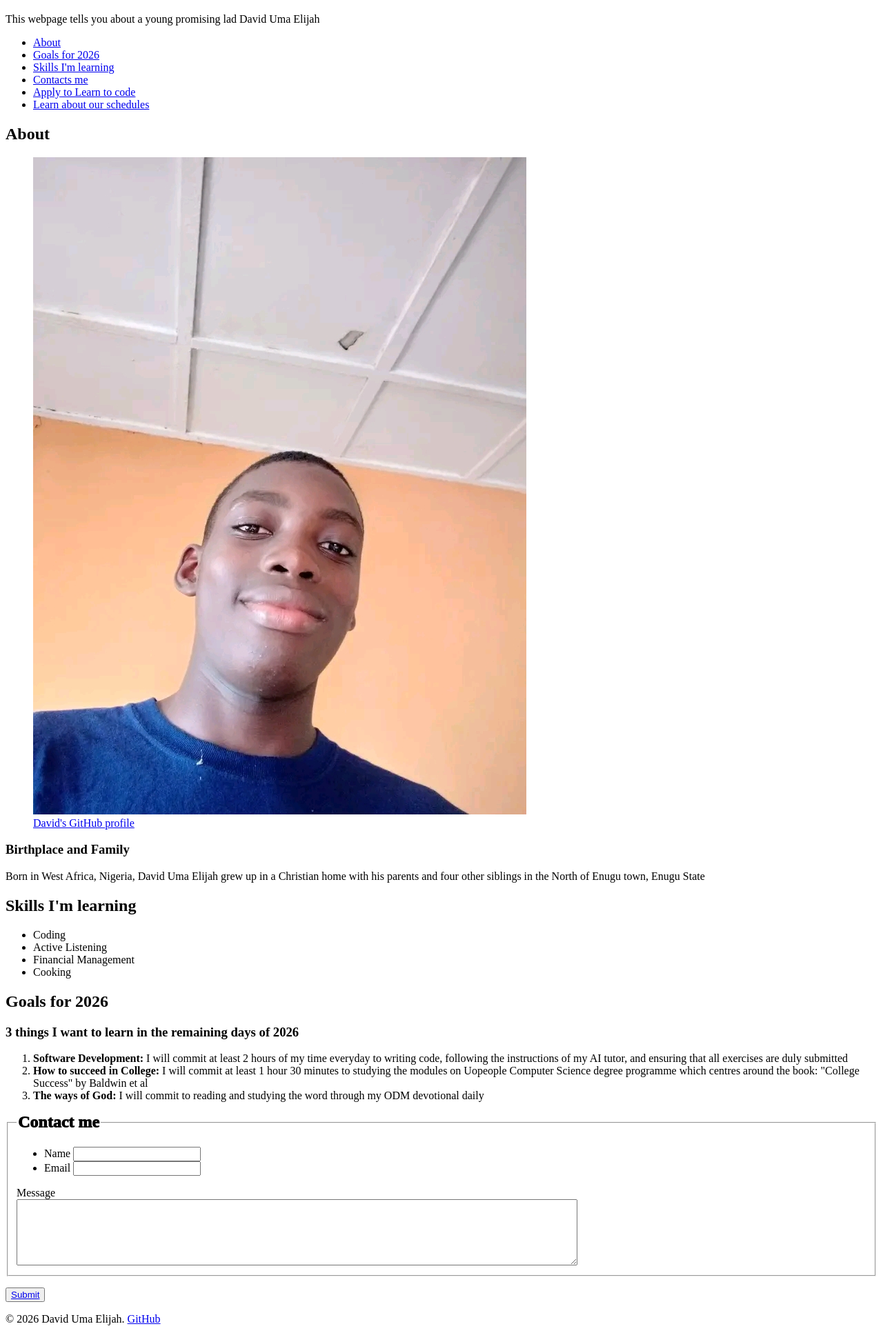
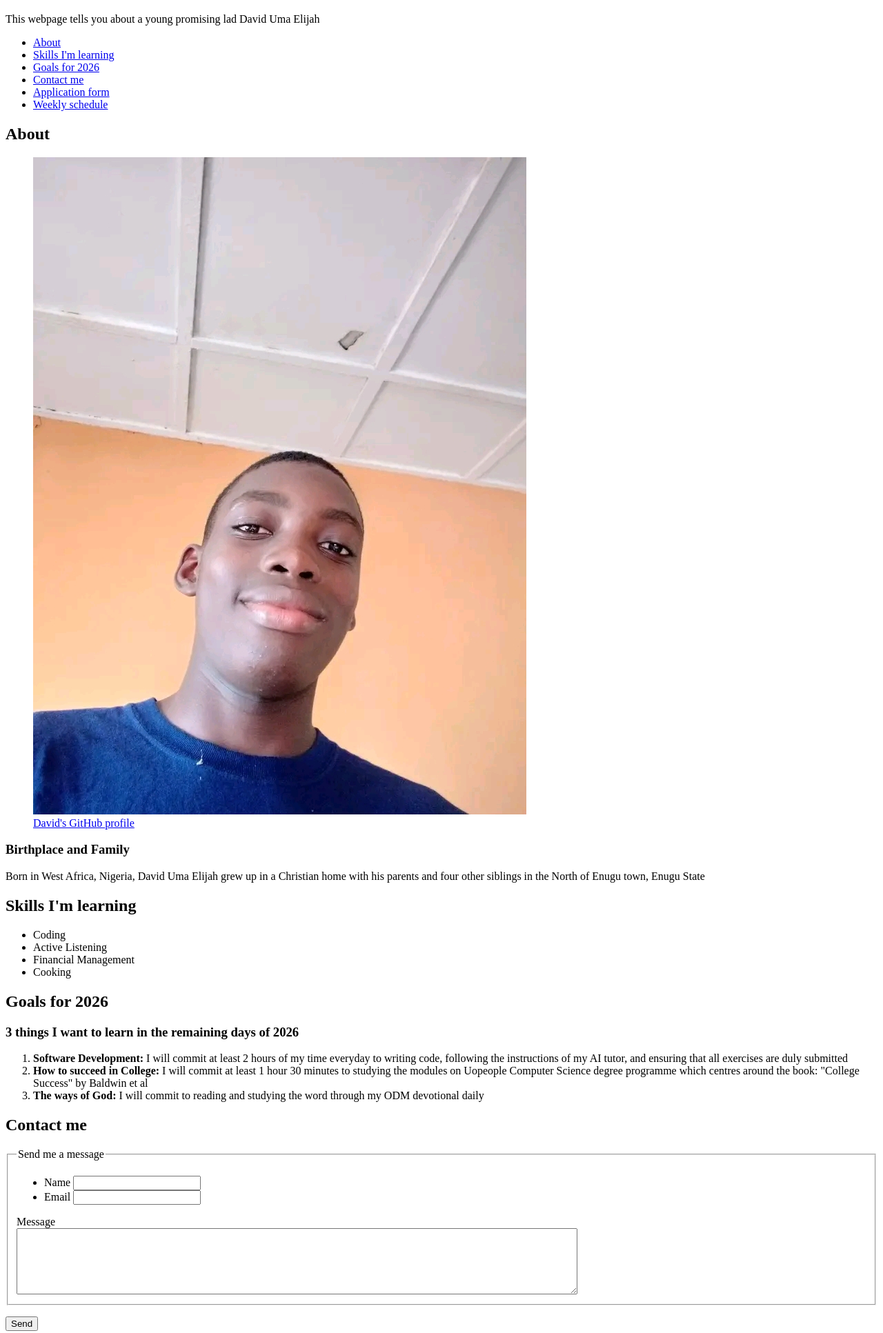
Before and after one commit to umadavid610/week1-html, a plain HTML site: page index.html in a window 1280 px wide. Shown: the part 61-1994 px from the top of the page at 69% size. Drawn offline with Linux system fonts and the light colour scheme.

Commit message:
Fix submit button and link text

```diff
--- a/index.html
+++ b/index.html
@@ -6,7 +6,6 @@
     <meta name="author" content="David Uma" />
     <title>David Uma Elijah</title>
     <link rel="icon" href="./David_Elijah_Passport_photo.jpg" />
-    <base target="_blank">
   </head>
   <body>
     <header>
@@ -15,11 +14,11 @@
       <nav>
         <ul>
           <li><a href="#about">About</a></li>
+          <li><a href="#skills">Skills I'm learning</a></li>
           <li><a href="#goals">Goals for 2026</a></li>
-          <li><a href="#skills">Skills I'm learning</a></li>
-          <li><a href="#contact">Contacts me</a></li>
-          <li><a href="form.html">Apply to Learn to code</a></li>
-          <li><a href="timetable.html">Learn about our schedules</a></li>
+          <li><a href="#contact">Contact me</a></li>
+          <li><a href="form.html">Application form</a></li>
+          <li><a href="timetable.html">Weekly schedule</a></li>
         </ul>
       </nav>
     </header>
@@ -80,25 +79,26 @@
         </ol>
       </section>
       <section id="contact">
+        <h2>Contact me</h2>
         <form>
           <fieldset>
-            <legend style="font-weight: 1000; font-size: x-large;">Contact me</legend>
+            <legend>Send me a message</legend>
             <ul>
               <li>
                 <label for="name">Name</label>
-                <input type="text" id="name" name="name">
+                <input type="text" id="name" name="name" required>
               </li>
               <li>
                 <label for="email">Email</label>
-                <input type="email" id="email" name="email">
+                <input type="email" id="email" name="email" required>
               </li>
             </ul>
             <label for="tbox">Message</label>
             <br>
-            <textarea id="tbox" name="message" rows="6" cols="99" maxlength="200"></textarea>
+            <textarea id="tbox" name="message" rows="6" cols="99" maxlength="200" required></textarea>
           </fieldset>
           <p>
-            <button><a href="form.html">Submit</a></button>
+            <button type="submit">Send</button>
           </p>
         </form>
       </section>
```
Also changed, not shown: form.html (+3 -3 lines), timetable.html (+1 -1 lines).
